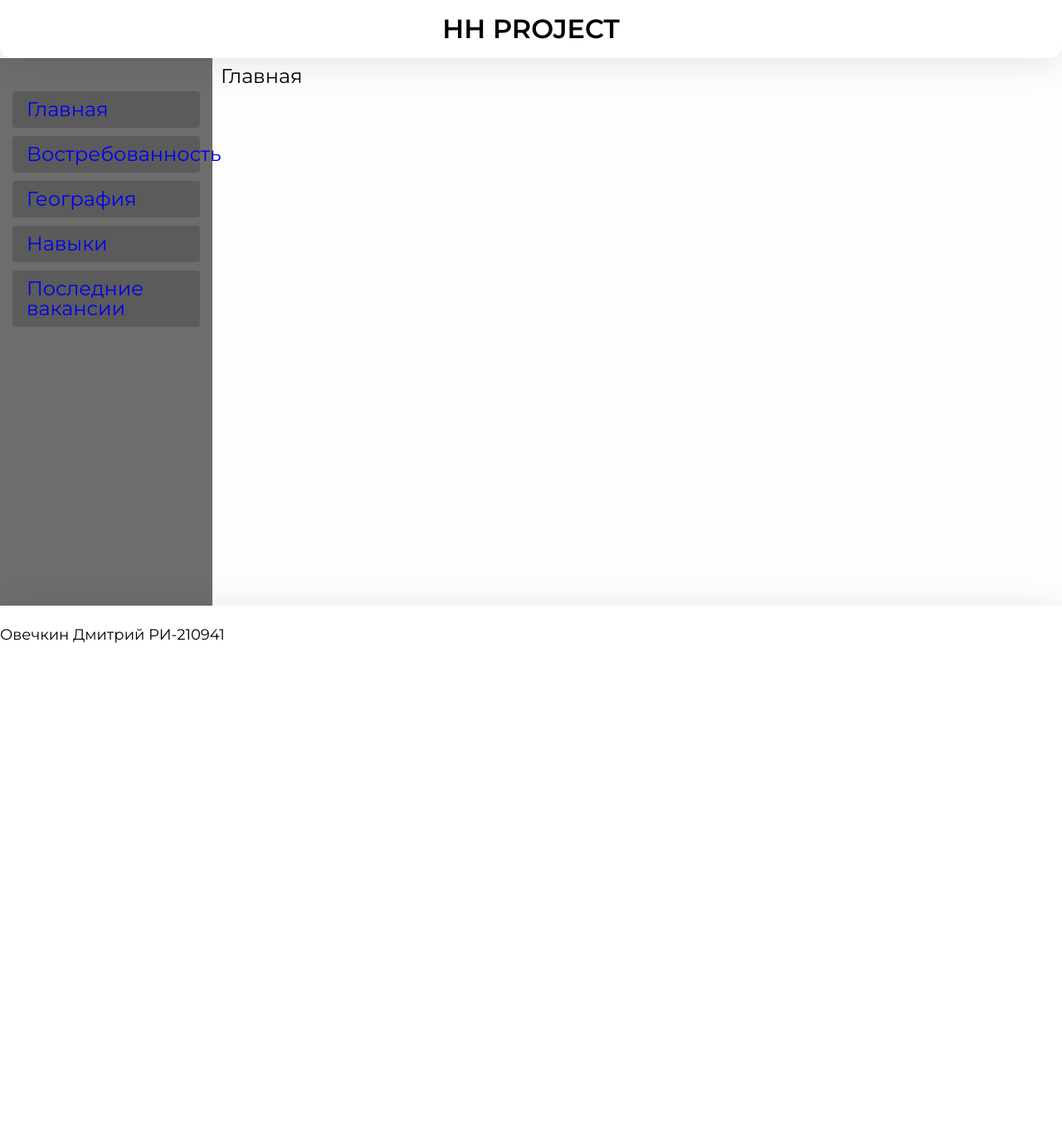
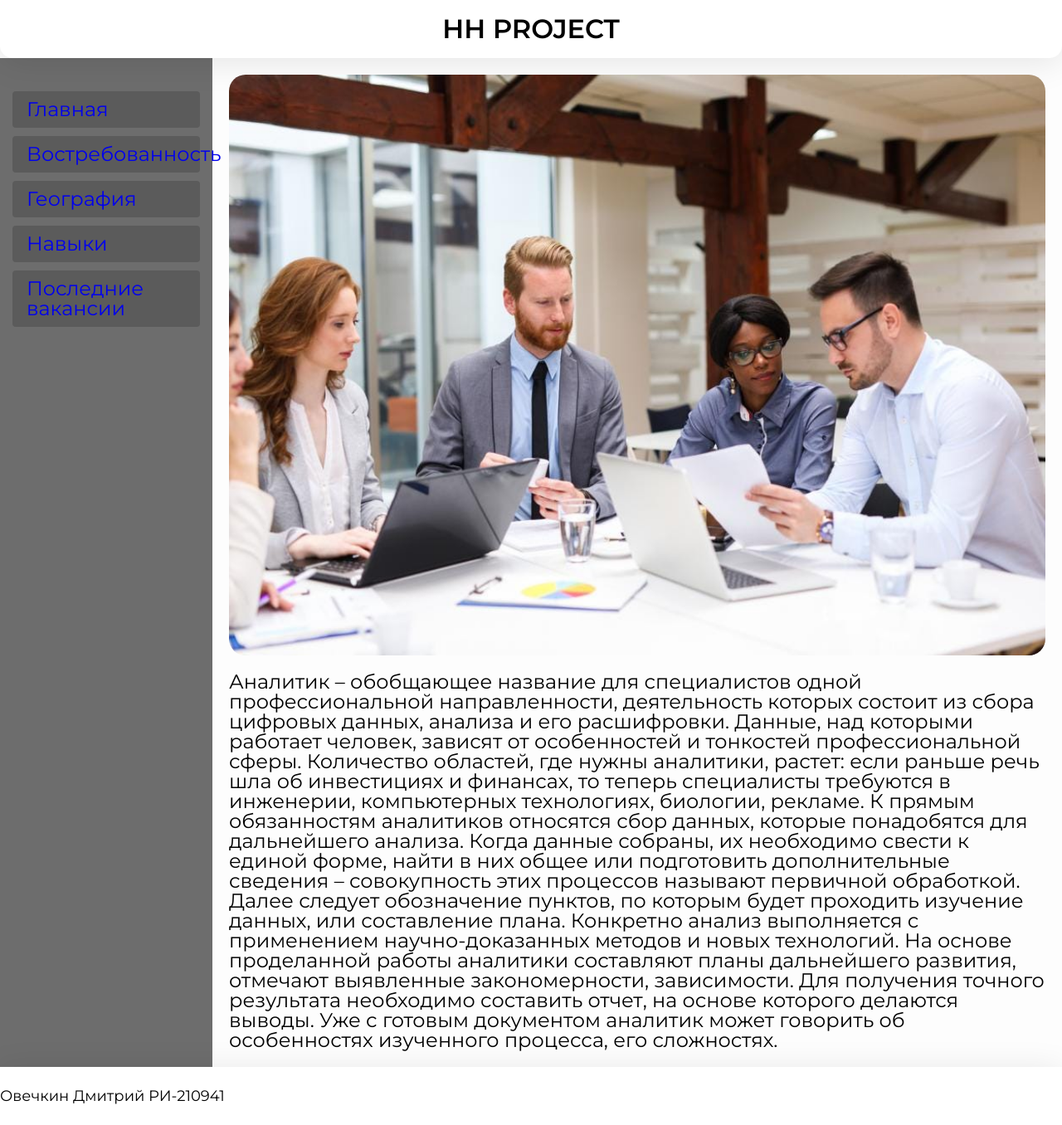
Before and after one commit to OvechkinDmitry/hh-pythonProject, a Django app: page / in a window 1280 px wide. Shown: the whole page at 83% size. Before the commit the page ends 775 px from the top, so only its background shows below. Run offline with Django 4.2, Linux system fonts and the light colour scheme.

Commit message:
настроил отзывчивость страницы

```diff
--- /dev/null
+++ b/hhsearcher/main/static/main/css/main.css
@@ -0,0 +1,20 @@
+.description{
+    font-size: 24px;
+}
+
+.main_img{
+    margin: 0 auto;
+    display: flex;
+    align-items: center;
+    justify-content: center;
+    border-radius: 20px;
+    height: 700px;
+    max-width: 1000px;
+    overflow: hidden;
+    margin-bottom: 20px;
+}
+
+.main_img img{
+    width: 100%;
+    height: 100%;
+}
--- a/hhsearcher/main/static/main/css/style.css
+++ b/hhsearcher/main/static/main/css/style.css
@@ -103,31 +103,45 @@ body {
     font-size: 24px;
     background: #FDFDFD;
 }
-
-
+.wrapper{
+    height: 100vh;
+    display: flex;
+    flex-direction: column;
+}
+._container{
+    max-width: 1770px;
+    margin: 0 auto;
+}
 .header{
     background: white;
     box-shadow: 0 5px 40px rgba(0, 0, 0, 0.1);
     font-weight: 600;
     border-radius: 0 0 15px 15px;
     color: #000;
-    height: 70px;
     font-size: 32px;
-    display: flex;
-    align-items: center;
-    justify-content: center;
 }
 .header__container{
+        height: 70px;
+        display: flex;
+        justify-content: center;
+        align-items: center;
         max-width: 1770px;
         margin: 0 auto;
 }
+
 .main{
-    height: calc(100% - 70px - 70px);
     display: flex;
+    flex: 1;
+}
+.main__container{
+    display: flex;
+    width: 100%;
+    flex: 1;
 }
 .sidebar{
+    flex-basis: max(200px,20%);
+    flex-shrink: 0;
     background: rgba(0, 0, 0, 0.57);
-    height: 100%;
     width: 20%;
     color: #fff;
 }
@@ -151,8 +165,9 @@ body {
     background: rgba(0, 0, 0, 0.07);
 }
 .main__content{
-    width: 75%;
-    padding: 10px;
+    flex-basis: 80%;
+    flex-grow: 1;
+    padding: 20px 20px;
 }
 
 
@@ -162,7 +177,7 @@ body {
     box-shadow: 0 5px 40px rgba(0, 0, 0, 0.1);
     font-weight: 400;
     color: #000;
-    height: 70px;
+    min-height: 70px;
     font-size: 18px;
 }
 
--- a/hhsearcher/main/templates/main/index.html
+++ b/hhsearcher/main/templates/main/index.html
@@ -1,5 +1,17 @@
 {% extends 'main/layout.html' %}
+{% load static %}
+
+{% block main_css %}
+    <link rel="stylesheet" href='{% static "main/css/main.css" %}'>
+{% endblock %}
+
 
 {% block content %}
-<h1>Главная</h1>
+<div class="main_img">
+    <img src="{% static 'main/img/main_img.jpg' %}">
+</div>
+<p class="description">Аналитик – обобщающее название для специалистов одной профессиональной направленности, деятельность которых состоит из сбора цифровых данных, анализа и его расшифровки. Данные, над которыми работает человек, зависят от особенностей и тонкостей профессиональной сферы. Количество областей, где нужны аналитики, растет: если раньше речь шла об инвестициях и финансах, то теперь специалисты требуются в инженерии, компьютерных технологиях, биологии, рекламе.
+
+К прямым обязанностям аналитиков относятся сбор данных, которые понадобятся для дальнейшего анализа. Когда данные собраны, их необходимо свести к единой форме, найти в них общее или подготовить дополнительные сведения – совокупность этих процессов называют первичной обработкой.
+Далее следует обозначение пунктов, по которым будет проходить изучение данных, или составление плана. Конкретно анализ выполняется с применением научно-доказанных методов и новых технологий. На основе проделанной работы аналитики составляют планы дальнейшего развития, отмечают выявленные закономерности, зависимости. Для получения точного результата необходимо составить отчет, на основе которого делаются выводы. Уже с готовым документом аналитик может говорить об особенностях изученного процесса, его сложностях.</p>
 {% endblock %}
--- a/hhsearcher/main/templates/main/layout.html
+++ b/hhsearcher/main/templates/main/layout.html
@@ -5,13 +5,18 @@
     <meta charset="UTF-8">
     <title>hhproj</title>
     <link rel="stylesheet" href="{% static 'main/css/style.css' %}">
+    <meta http-equiv="X-UA-Compatible" content="IE=edge">
+    <meta name="viewport" content="width=device-width, initial-scale=1.0">
+    {% block main_css %}{% endblock %}
 </head>
 <body>
- <header class="header">
-     <div class="header__container">HH PROJECT</div>
- </header>
+<div class="wrapper">
+    <div class="header">
+     <div class="header__container _container">HH PROJECT</div>
+ </div>
  <main class="main">
-     <nav class="sidebar">
+    <div class="main__container _container">
+        <nav class="sidebar">
         <ul class="sidebar__list">
             <li><a class="sidebar__item" href=" {% url 'home' %} ">Главная</a></li>
             <li><a class="sidebar__item" href=" {% url 'demand' %} ">Востребованность</a></li>
@@ -24,11 +29,15 @@
          {% block content %}
          {% endblock %}
      </div>
+    </div>
+
  </main>
  <footer class="footer">
      <div class="footer__container">
          Овечкин Дмитрий РИ-210941
      </div>
  </footer>
+</div>
+
 </body>
 </html>
```
Also changed, not shown: hhsearcher/main/static/main/img/main_img.jpg (added).
